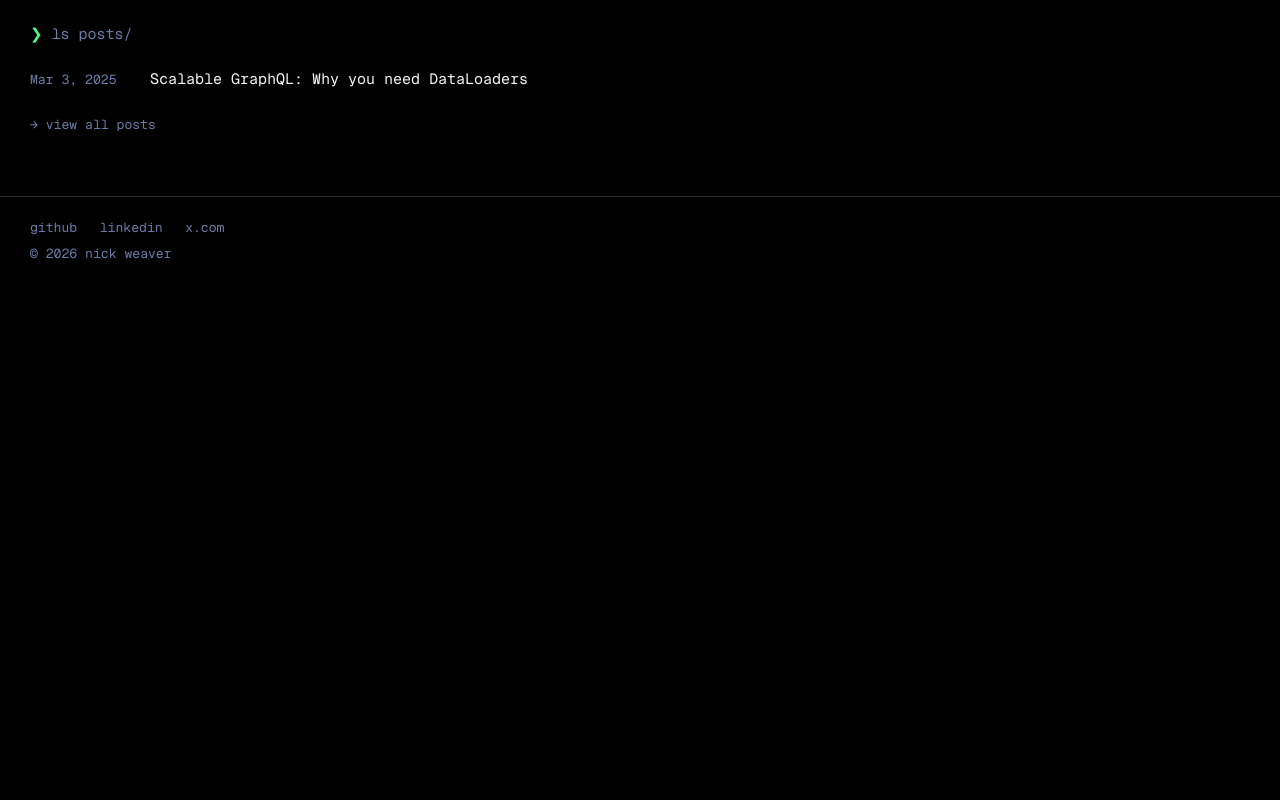
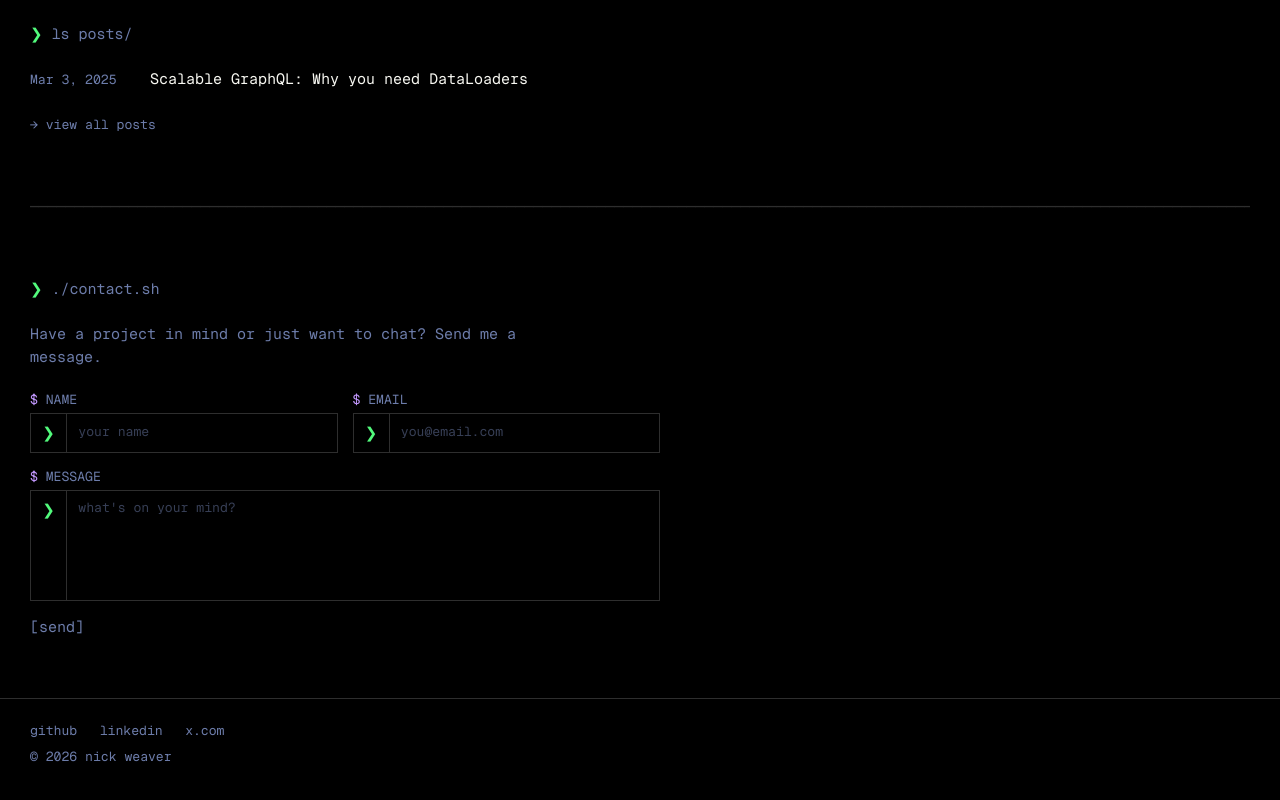
Before and after one commit to nickqweaver/nickweaver-dev, a Next.js app: page / in a window 1280 px wide. Shown: the part 1583-2383 px from the top of the page. Before the commit the page ends 1900 px from the top, so only its background shows below. Built offline with nearby package versions, Linux system fonts and the light colour scheme.

Commit message:
feat: stub out a contact input

```diff
--- a/src/app/page.tsx
+++ b/src/app/page.tsx
@@ -1,6 +1,7 @@
 import Link from "next/link"
 import Script from "next/script"
 import { getAllPosts } from "@/lib/api"
+import { ContactForm } from "@/components/contact-form"
 
 const experience = [
   {
@@ -205,7 +206,7 @@ export default function Home() {
         <div className="divider mb-16" aria-hidden="true" />
 
         {/* Writing */}
-        <section id="writing" className="scroll-mt-20">
+        <section id="writing" className="mb-16 scroll-mt-20">
           <div className="mb-6 text-muted-foreground">
             <span className="text-dr-green">❯</span> ls posts/
           </div>
@@ -239,6 +240,21 @@ export default function Home() {
             </Link>
           </div>
         </section>
+
+        <div className="divider mb-16" aria-hidden="true" />
+
+        {/* Contact */}
+        <section id="contact" className="scroll-mt-20">
+          <div className="mb-6 text-muted-foreground">
+            <span className="text-dr-green">❯</span> ./contact.sh
+          </div>
+          <p className="text-muted-foreground mb-6 max-w-xl">
+            Have a project in mind or just want to chat? Send me a message.
+          </p>
+          <div className="max-w-2xl">
+            <ContactForm />
+          </div>
+        </section>
       </main>
     </>
   )
--- /dev/null
+++ b/src/components/contact-form.tsx
@@ -0,0 +1,101 @@
+"use client"
+
+import { useState } from "react"
+
+export function ContactForm() {
+  const [formData, setFormData] = useState({
+    name: "",
+    email: "",
+    message: "",
+  })
+  const [submitted, setSubmitted] = useState(false)
+
+  const handleSubmit = (e: React.FormEvent) => {
+    e.preventDefault()
+    // Placeholder - will wire up to backend later
+    setSubmitted(true)
+  }
+
+  if (submitted) {
+    return (
+      <div className="space-y-2">
+        <div className="text-muted-foreground">
+          <span className="text-dr-green">❯</span> ./send.sh --to nick
+        </div>
+        <div className="text-dr-green">✓ Message queued. I&apos;ll get back to you soon.</div>
+        <button
+          onClick={() => {
+            setSubmitted(false)
+            setFormData({ name: "", email: "", message: "" })
+          }}
+          className="text-muted-foreground hover:text-primary transition-colors mt-4"
+        >
+          → send another
+        </button>
+      </div>
+    )
+  }
+
+  return (
+    <form onSubmit={handleSubmit} className="space-y-4">
+      <div className="grid sm:grid-cols-2 gap-4">
+        <div>
+          <label className="text-sm text-muted-foreground block mb-1">
+            <span className="text-dr-purple">$</span> NAME
+          </label>
+          <div className="flex items-center border border-border bg-background">
+            <span className="text-dr-green px-3 py-2 border-r border-border">❯</span>
+            <input
+              type="text"
+              required
+              value={formData.name}
+              onChange={(e) => setFormData({ ...formData, name: e.target.value })}
+              className="flex-1 bg-transparent px-3 py-2 text-sm text-foreground placeholder:text-muted-foreground/50 focus:outline-none"
+              placeholder="your name"
+            />
+          </div>
+        </div>
+        <div>
+          <label className="text-sm text-muted-foreground block mb-1">
+            <span className="text-dr-purple">$</span> EMAIL
+          </label>
+          <div className="flex items-center border border-border bg-background">
+            <span className="text-dr-green px-3 py-2 border-r border-border">❯</span>
+            <input
+              type="email"
+              required
+              value={formData.email}
+              onChange={(e) => setFormData({ ...formData, email: e.target.value })}
+              className="flex-1 bg-transparent px-3 py-2 text-sm text-foreground placeholder:text-muted-foreground/50 focus:outline-none"
+              placeholder="you@email.com"
+            />
+          </div>
+        </div>
+      </div>
+
+      <div>
+        <label className="text-sm text-muted-foreground block mb-1">
+          <span className="text-dr-purple">$</span> MESSAGE
+        </label>
+        <div className="flex border border-border bg-background">
+          <span className="text-dr-green px-3 py-2 border-r border-border">❯</span>
+          <textarea
+            required
+            rows={5}
+            value={formData.message}
+            onChange={(e) => setFormData({ ...formData, message: e.target.value })}
+            className="flex-1 bg-transparent px-3 py-2 text-sm text-foreground placeholder:text-muted-foreground/50 focus:outline-none resize-none"
+            placeholder="what's on your mind?"
+          />
+        </div>
+      </div>
+
+      <button
+        type="submit"
+        className="text-muted-foreground hover:text-dr-green transition-colors"
+      >
+        [send]
+      </button>
+    </form>
+  )
+}
--- a/src/components/vim-mode/vim-mode-context.tsx
+++ b/src/components/vim-mode/vim-mode-context.tsx
@@ -48,16 +48,18 @@ export function VimModeProvider({ children }: { children: ReactNode }) {
     const elements = Array.from(
       document.querySelectorAll<HTMLElement>(INTERACTIVE_SELECTOR),
     ).filter((el) => {
-      // Filter out hidden elements and elements that are too large
+      // Filter out hidden elements and elements that are too large (except form inputs)
       const style = window.getComputedStyle(el)
       const rect = el.getBoundingClientRect()
+      const tagName = el.tagName.toLowerCase()
+      const isFormInput = ["input", "textarea", "select"].includes(tagName)
       return (
         style.display !== "none" &&
         style.visibility !== "hidden" &&
         style.opacity !== "0" &&
         rect.width > 0 &&
         rect.height > 0 &&
-        rect.height <= MAX_ELEMENT_HEIGHT
+        (isFormInput || rect.height <= MAX_ELEMENT_HEIGHT)
       )
     })
 
@@ -91,7 +93,7 @@ export function VimModeProvider({ children }: { children: ReactNode }) {
     }
   }, [])
 
-  const enterNormalMode = useCallback(() => {
+  const enterNormalMode = useCallback((fromElement?: HTMLElement) => {
     const elements = getInteractiveElements()
     elementsRef.current = elements
 
@@ -101,9 +103,24 @@ export function VimModeProvider({ children }: { children: ReactNode }) {
       return
     }
 
+    let targetIndex = 0
+
+    if (fromElement) {
+      // Stay on the element we came from
+      const fromRect = fromElement.getBoundingClientRect()
+      let closestDistance = Infinity
+
+      elements.forEach((el, i) => {
+        const rect = el.getBoundingClientRect()
+        const distance = Math.abs(rect.top - fromRect.top) + Math.abs(rect.left - fromRect.left)
+        if (distance < closestDistance) {
+          closestDistance = distance
+          targetIndex = i
+        }
+      })
+    } else {
       // Find the first element in or near the viewport
       const viewportMiddle = window.innerHeight / 2
-    let closestIndex = 0
       let closestDistance = Infinity
 
       elements.forEach((el, i) => {
@@ -111,12 +128,13 @@ export function VimModeProvider({ children }: { children: ReactNode }) {
         const distance = Math.abs(rect.top - viewportMiddle)
         if (distance < closestDistance) {
           closestDistance = distance
-        closestIndex = i
+          targetIndex = i
         }
       })
+    }
 
-    currentIndexRef.current = closestIndex
-    updateFocusedElement(elements, closestIndex)
+    currentIndexRef.current = targetIndex
+    updateFocusedElement(elements, targetIndex)
     setMode("NORMAL")
   }, [getInteractiveElements, updateFocusedElement])
 
@@ -151,10 +169,14 @@ export function VimModeProvider({ children }: { children: ReactNode }) {
     if (["h1", "h2", "h3", "h4", "h5", "h6"].includes(tagName)) {
       const rect = el.getBoundingClientRect()
       window.scrollBy({ top: rect.top - 100, behavior: "instant" })
+    } else if (["input", "textarea", "select"].includes(tagName)) {
+      // For form inputs, focus them and exit vim mode so user can type
+      el.focus()
+      exitNormalMode()
     } else {
       el.click()
     }
-  }, [focusedElement])
+  }, [focusedElement, exitNormalMode])
 
   // Update rects on scroll/resize
   useEffect(() => {
@@ -231,17 +253,29 @@ export function VimModeProvider({ children }: { children: ReactNode }) {
 
   useEffect(() => {
     const handleKeyDown = (e: KeyboardEvent) => {
-      // Don't capture keys when focused on input elements
       const target = e.target as HTMLElement
-      if (target.tagName === "INPUT" || target.tagName === "TEXTAREA" || target.isContentEditable) {
+      const isInputFocused = target.tagName === "INPUT" || target.tagName === "TEXTAREA" || target.isContentEditable
+
+      // Allow Escape to work even when focused on inputs - blur and enter vim mode
+      if (e.key === "Escape") {
+        e.preventDefault()
+        if (isInputFocused) {
+          target.blur()
+          // Enter vim mode starting from the next element after this input
+          enterNormalMode(target)
+        } else if (mode === "BROWSE") {
+          enterNormalMode()
+        }
+        return
+      }
+
+      // Don't capture other keys when focused on input elements
+      if (isInputFocused) {
         return
       }
 
       if (mode === "BROWSE") {
-        if (e.key === "Escape") {
-          e.preventDefault()
-          enterNormalMode()
-        }
+        // Escape handled above
       } else {
         switch (e.key) {
           case "q":
```
Lines whose indentation alone changed are shown as unchanged.
